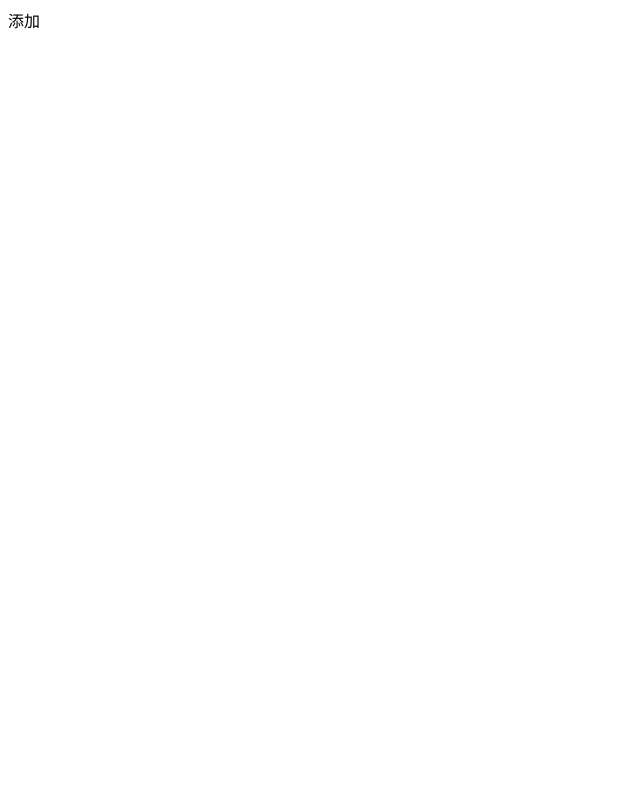
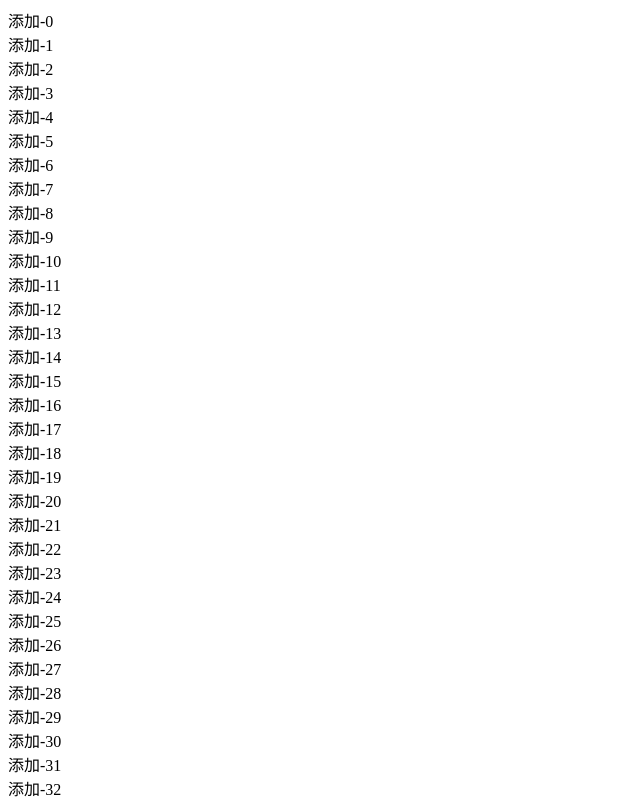
Before and after one commit to zh69ou/reacttest, a React app: page / in a window 1280 px wide. Shown: the top 800 px of the page, without its empty margins (0-640 px from the left). Built offline with nearby package versions, Linux system fonts and the light colour scheme.

Commit message:
滚动到底部测试

```diff
--- a/src/pages/index.tsx
+++ b/src/pages/index.tsx
@@ -4,15 +4,26 @@ import {IsLoad} from "../config/pub"
 import {RollIs} from "../components/roll"
 
 const DefIndex = (props) => {
+	const [num,setNum] = useState(30)
+	const hlist = ()=>{
+		let ht = []
+		for (var i = 0; i < num; i++) {
+			ht.push(<div key={i}><a>添加-{i}</a></div>)
+		}
+		return ht
+	}
 	useEffect(()=>{
 		IsLoad(false)
 	},[])
 	RollIs(props).then((res)=>{
-		console.log(res)
+		if(num<100){
+			setNum(num+10)
+		}
+		console.log(num)
 	})
 	return (
 		<div>
-		<div><a>添加</a></div>
+			{hlist()}
 		</div>
 	)
 }
```
